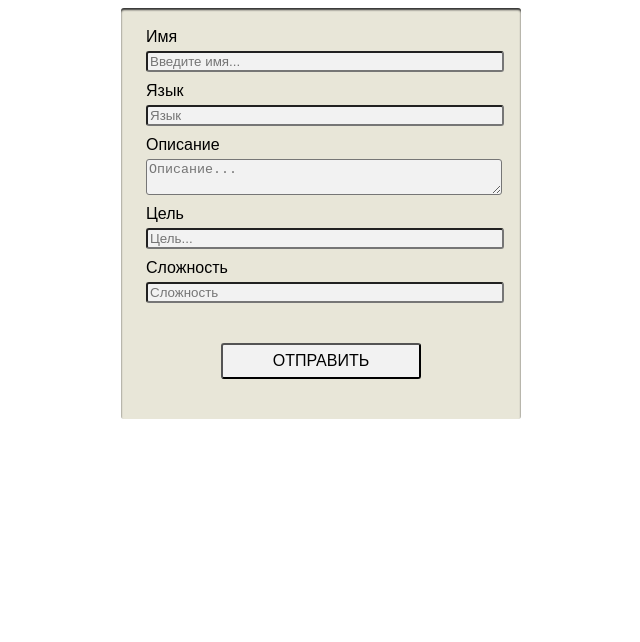
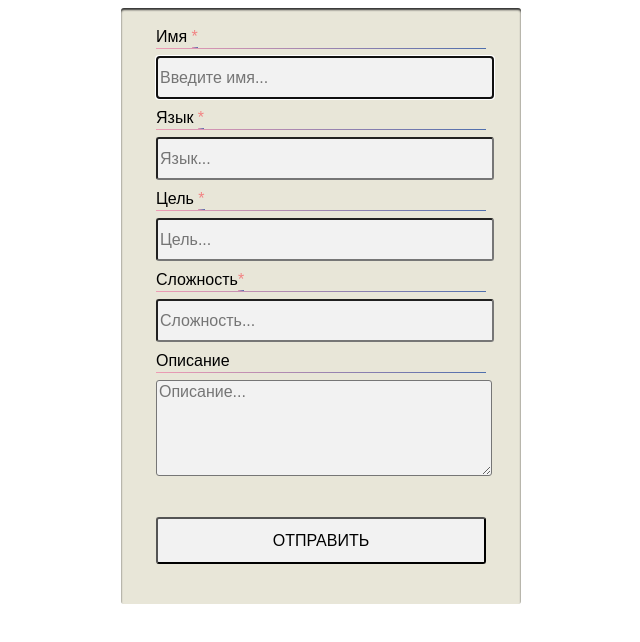
Before and after one commit to zimmer1988/Academy, a plain HTML site: page group-ksi/stats/index.html in a window 1280 px wide. Shown: the whole page, without its empty margins (319-959 px from the left). Drawn offline with Linux system fonts and the light colour scheme.

Commit message:
Увеличил инпуты, добавил звездочки обязательного заполнения, добавил декор к полям, сделал больше кнопку.

```diff
--- a/group-ksi/stats/index.html
+++ b/group-ksi/stats/index.html
@@ -22,24 +22,31 @@
 		<form action="#" method="POST">
 
 			<label>
-				<span>Имя</span>
-				<input type="text" name="username" placeholder="Введите имя..." required></label>
+				<span>Имя <span class="req">*</span> </span>
+				<input type="text" name="username" placeholder="Введите имя..." autofocus required>
+				</label>
 			<label>
-				<span>Язык</span>
-				<input type="text" name="language" placeholder="Язык" required></label>
+				<span>Язык <span class="req">*</span> </span>
+				<input type="text" name="language" placeholder="Язык..." autofocus required>
+				</label>
+
+			<label>
+				<span>Цель <span class="req">*</span> </span>
+				<input type="text" name="focus" placeholder="Цель..." autofocus required>
+				</label>
+			<label>
+				<span>Сложность<span class="req">*</span> </span>
+				<input type="text" name="complex" placeholder="Сложность..." autofocus required>
+				</label>
+
 			<label>
 				<span>Описание</span>
-				<textarea name="description" placeholder="Описание..." required></textarea>
+				<textarea rows="5" name="description" placeholder="Описание..." autofocus></textarea>
 			</label>
-			<label>
-				<span>Цель</span>
-				<input type="text" name="focus" placeholder="Цель..." required></label>
-			<label>
-				<span>Сложность</span>
-				<input type="text" name="complex" placeholder="Сложность" required></label>
 			<label>
 				<input type="submit" value="Отправить">
 		</label>
+
 		</form>
 	</div>
 
--- a/group-ksi/stats/styles.css
+++ b/group-ksi/stats/styles.css
@@ -9,7 +9,7 @@
 	box-shadow: inset 0 2px 2px #333;
 }
 form {
-	padding: 20px 25px;
+	padding: 20px 35px;
 }
 input, label, textarea {
 	display: block;
@@ -17,21 +17,42 @@ input, label, textarea {
 	margin-bottom: 10px;
 	border-radius: 3px;
 }
+input {
+	height: 37px;
+}
 input, textarea {
 	background-color: #f2f2f2;
+	font-size: 1em;
+}
+textarea {
+	font-size: 16px;
+	font-family: "Open-Sans", sans-serif;
 }
 span {
-	margin-bottom: 5px;
+	margin-bottom: 10px;
 	display: block;
+	position: relative;
+}
+span::after {
+	content: '';
+	position: absolute;
+	width: 100%;
+	height: 1px;
+	left: 0;
+	bottom: -3px;
+	background: #4f6fad;
+	background-image: linear-gradient(to right, #ee9cb4, #4f6fad);
 }
 input[type="submit"] {
-	width: 200px;
+	width: 100%;
 	font-size: 16px;
 	text-transform: uppercase;
 	padding: 7px 0;
-	margin-top: 30px;
+	margin-top: 31px;
 	display: inline-block;
 	transition: .2s all;
+	height: 47px;
+	border: 1px solid linear-gradient(to right, #ee9cb4, #4f6fad);
 }
 input[type="submit"]:hover {
 	background-color: #e8e6d8;
@@ -40,3 +61,10 @@ label:last-child {
 	display: block;
 	text-align: center;
 }
+.req {
+	color: #f28282;
+	display: inline;
+	font-size: 16px;
+	margin-bottom: 0;
+
+}
```
